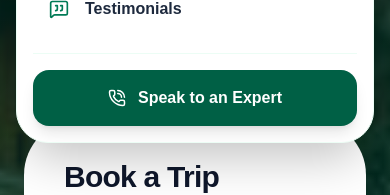
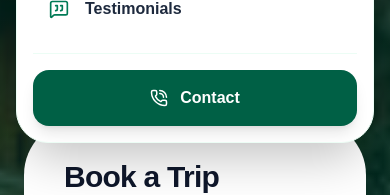
Before and after one commit to rushtamizha/keralaholidays, a Next.js app: page / in a window 390 px wide. Both pictures are taken after a click on the button 328 px from the left and 59 px from the top of the page. Shown: the part 456-651 px from the top of the page. Built offline with nearby package versions, Linux system fonts and the light colour scheme.

Commit message:
Update Navbar.jsx

```diff
--- a/components/Navbar.jsx
+++ b/components/Navbar.jsx
@@ -158,10 +158,12 @@ const Navbar = () => {
                   whileTap={{ scale: 0.98 }}
                   className="block w-full"
                 >
+                  <Link href="/contact">
                   <button className="flex items-center justify-center gap-3 w-full bg-emerald-800 text-white py-4 rounded-2xl font-bold transition-all shadow-lg hover:bg-emerald-900 active:opacity-90">
                     <PhoneCall size={18} />
-                    Speak to an Expert
+                    Contact
                   </button>
+                  </Link>
                 </motion.a>
               </div>
             </div>
```
